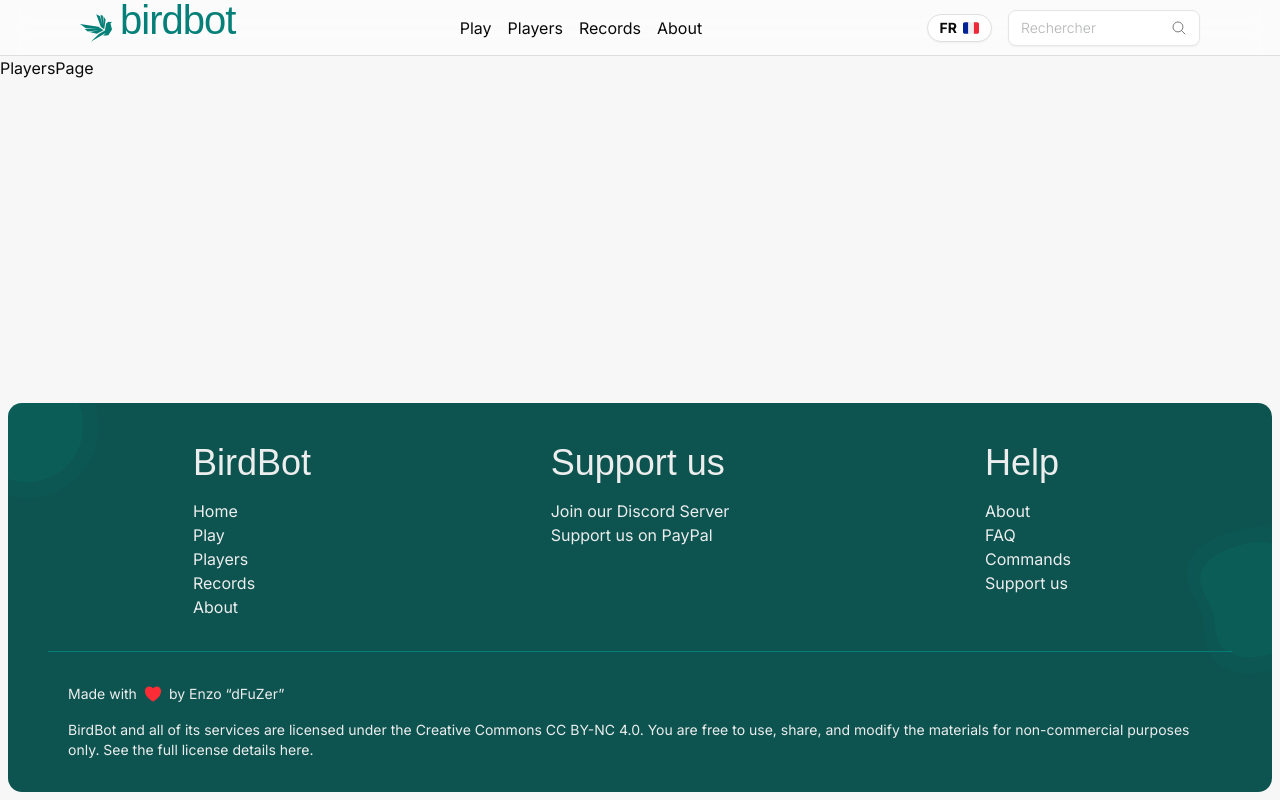
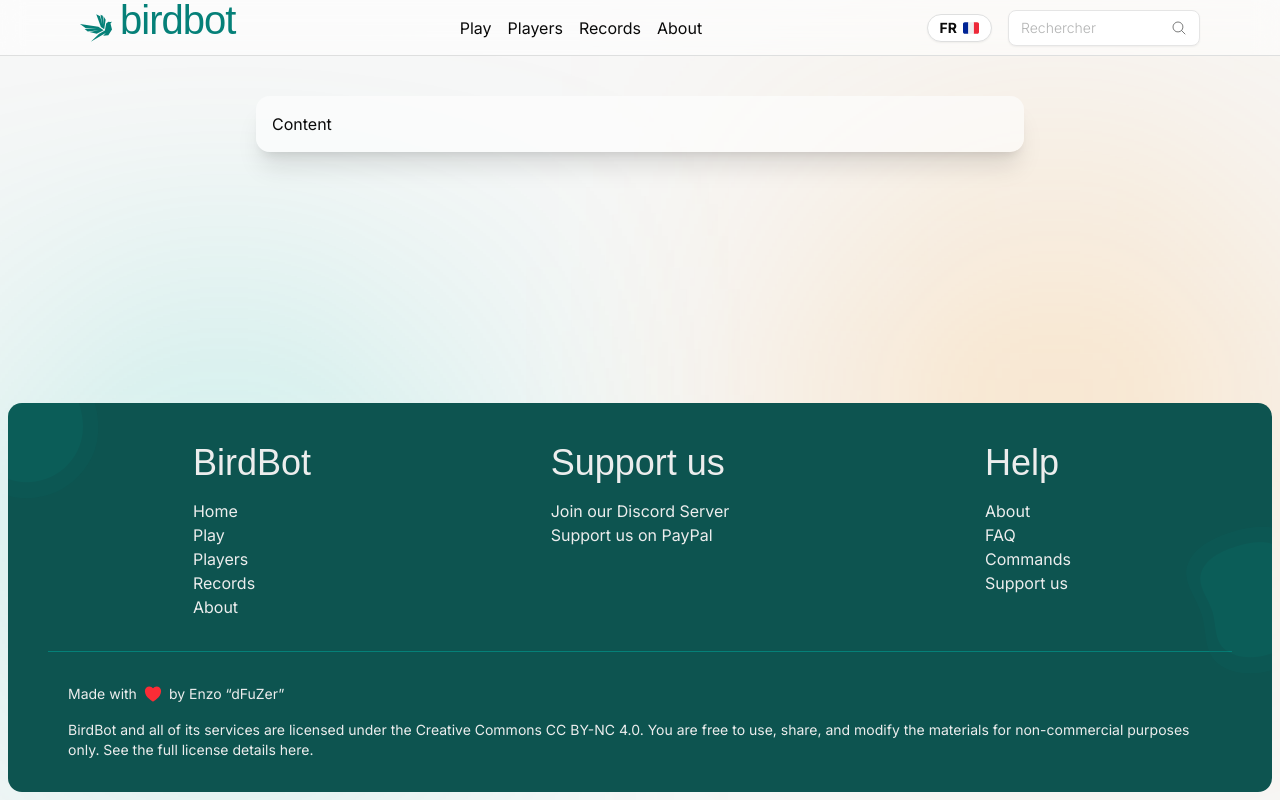
Before and after one commit to dFuZer/birdbot, a Next.js app in the folder website/: page /players in a window 1280 px wide. Built offline with nearby package versions, Linux system fonts and the light colour scheme; a web font is replaced by a local one.

Commit message:
wip: adding players page

```diff
--- a/website/src/components/pages/PlayersPage/PlayersPage.tsx
+++ b/website/src/components/pages/PlayersPage/PlayersPage.tsx
@@ -1,3 +1,7 @@
 export default function PlayersPage() {
-    return <>PlayersPage</>;
+    return (
+        <div className="flex justify-center px-4 py-10">
+            <div className="max-w-3xl flex-1 rounded-xl bg-white/60 p-4 shadow-xl">Content</div>
+        </div>
+    );
 }
--- a/website/src/components/root-layout/Blobs.tsx
+++ b/website/src/components/root-layout/Blobs.tsx
@@ -4,7 +4,16 @@ import { usePathname } from "next/navigation";
 
 export default function Blobs() {
     let pathname = usePathname();
-    if (pathname !== "/") return <></>;
+    if (pathname !== "/")
+        return (
+            <div className="absolute top-0 right-0 left-0 -z-10 h-full overflow-hidden">
+                <div className="mt-[20rem] flex w-full justify-between px-[6rem]">
+                    <div className="bg-primary-500 mt-32 h-40 w-[20vw] blur-[160px]"></div>
+                    <div className="bg-highlight-500 h-40 w-[20vw] blur-[160px]"></div>
+                </div>
+            </div>
+        );
+
     return (
         <div className="absolute top-0 right-0 left-0 -z-10 h-full overflow-hidden">
             <div className="mt-[50rem] flex w-full justify-between px-[6rem]">
```
